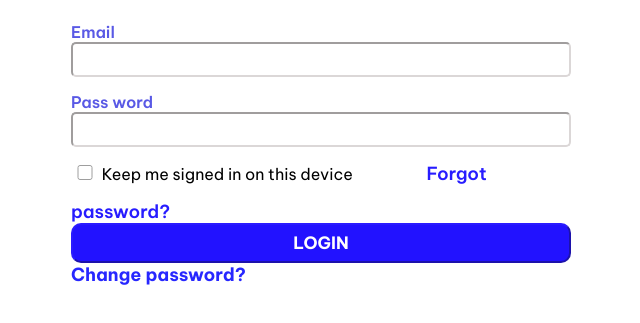
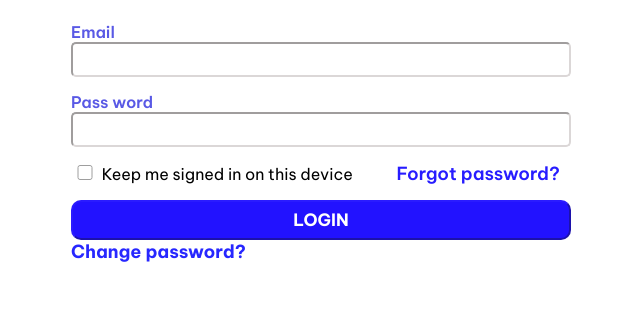
Before and after one commit to nguyenvantien080174/Landing-page, a plain HTML site: page endOfIntern/login.html in a window 1280 px wide. Shown: the part 117-440 px from the top of the page, without its empty margins (319-959 px from the left). Drawn offline with Linux system fonts and the light colour scheme; a web font is replaced by a local one.

Commit message:
up exercise

```diff
--- a/endOfIntern/login.html
+++ b/endOfIntern/login.html
@@ -28,6 +28,9 @@
     .log:hover {
         color: tomato !important;
     }
+    .Forgot:hover {
+        color: tomato !important;
+    }
 </style>
 
 <body>
@@ -44,7 +47,7 @@
             </div>
             <div> <input style="width: 20px; margin-bottom: 20px;" type="checkbox" id="myCheckbox" name="myCheckbox">
                 Keep me signed in on
-                this device <span style=" font-weight: 600; color: #271cff; padding-left: 70px;"
+                this device <span class="Forgot" style=" font-weight: 600; color: #271cff; padding-left: 40px;"
                     onclick="Forgot()">Forgot password?</span>
             </div>
             <div class="login">
```
